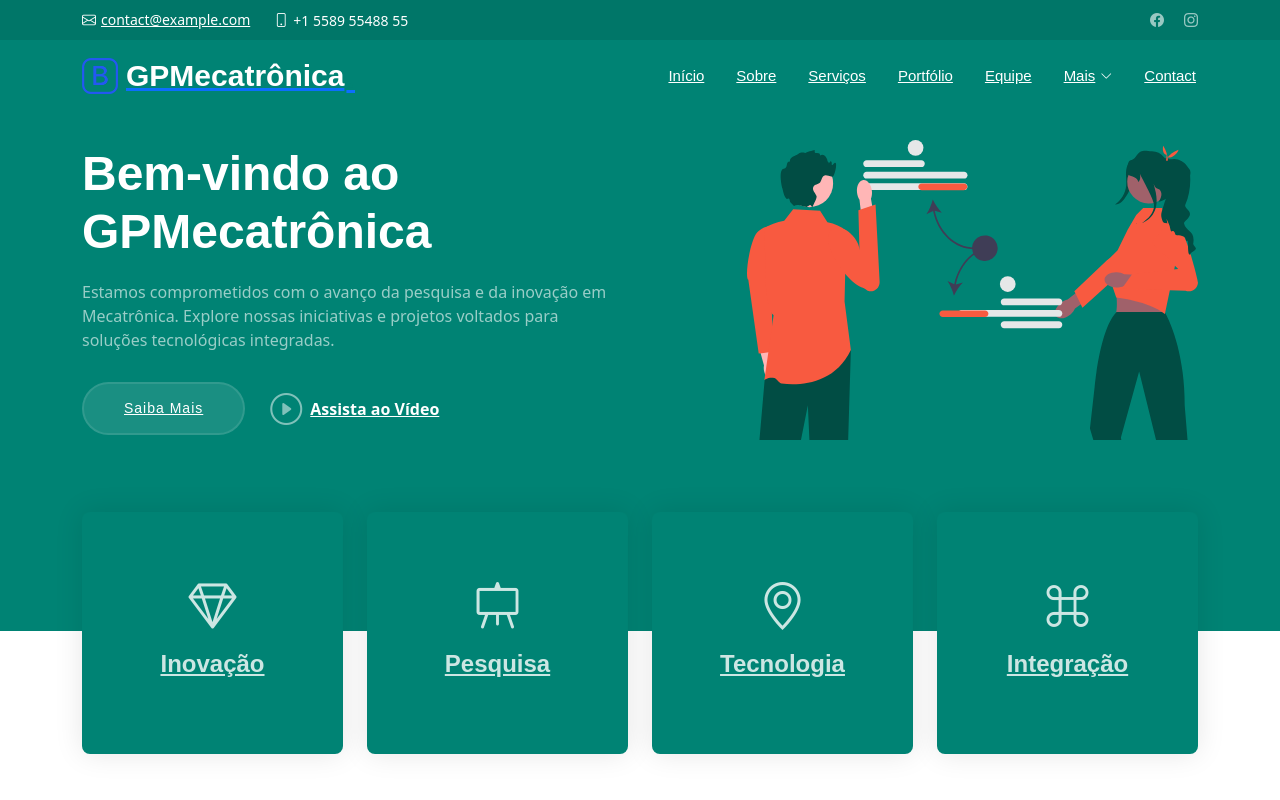
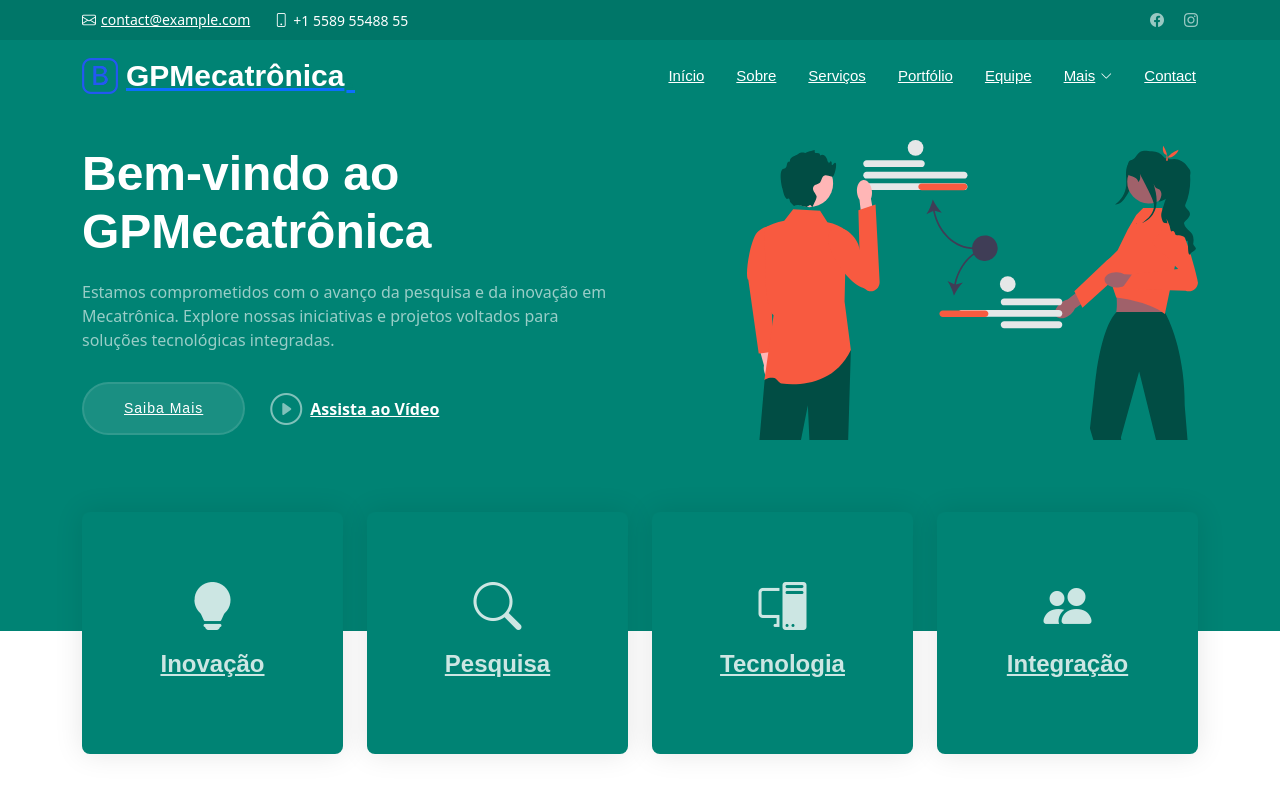
Before and after one commit to igp-conect/landing_page_gpmecatronica, a Next.js app: page / in a window 1280 px wide. Shown: the top 800 px of the page. Built offline with nearby package versions, Linux system fonts and the light colour scheme.

Commit message:
Adicionar icones mais coerentes ao Hero

```diff
--- a/src/app/components/Hero.tsx
+++ b/src/app/components/Hero.tsx
@@ -61,10 +61,10 @@ export const Hero = () => (
     >
       <div className="container position-relative">
         <div className="row gy-4 mt-5">
-          <HighlightIconBox iconName="gem" title="Inovação" />
-          <HighlightIconBox iconName="easel" title="Pesquisa" />
-          <HighlightIconBox iconName="geo-alt" title="Tecnologia" />
-          <HighlightIconBox iconName="command" title="Integração" />
+          <HighlightIconBox iconName="lightbulb-fill" title="Inovação" />
+          <HighlightIconBox iconName="search" title="Pesquisa" />
+          <HighlightIconBox iconName="pc-display" title="Tecnologia" />
+          <HighlightIconBox iconName="people-fill" title="Integração" />
         </div>
       </div>
     </div>
```
